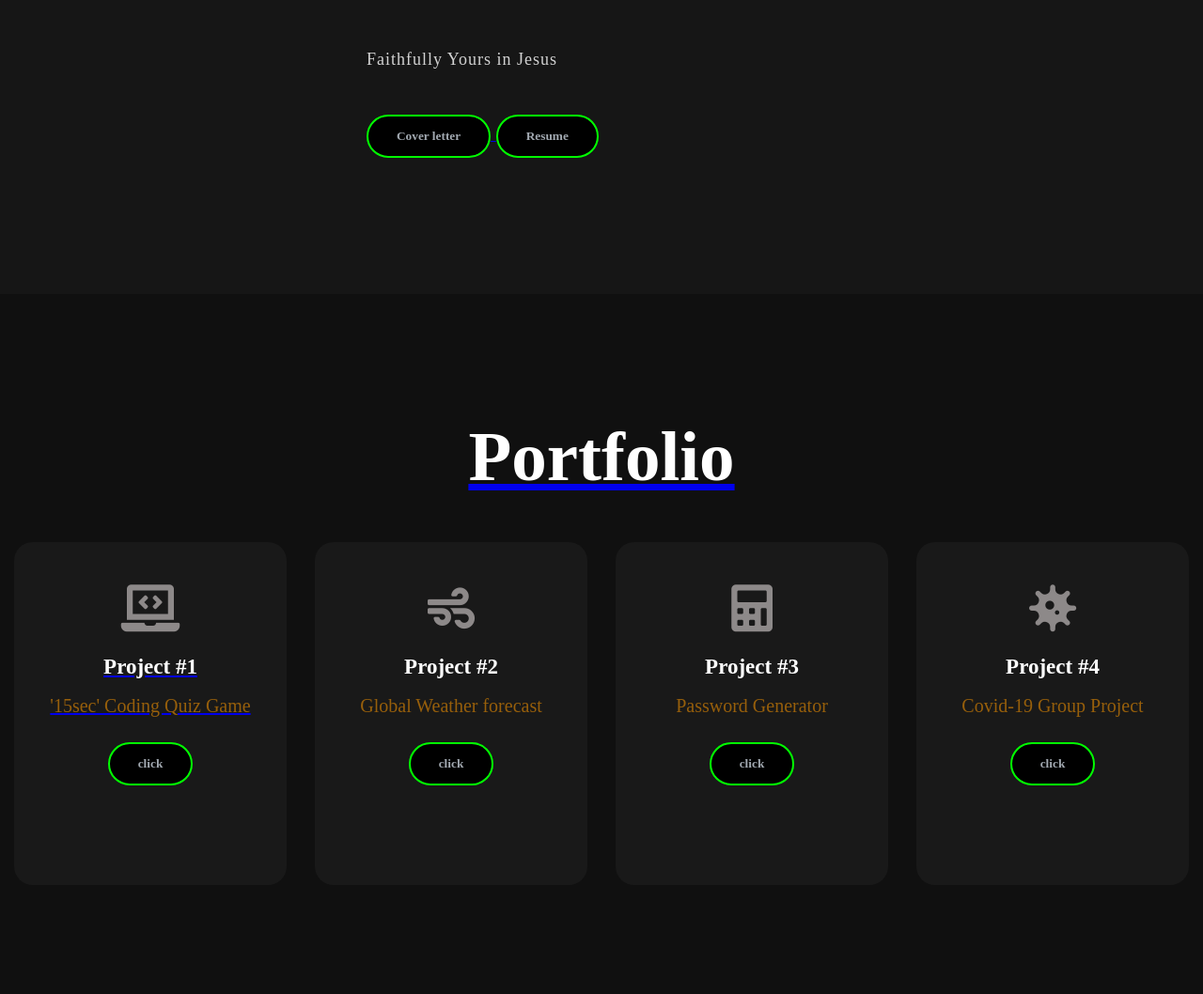
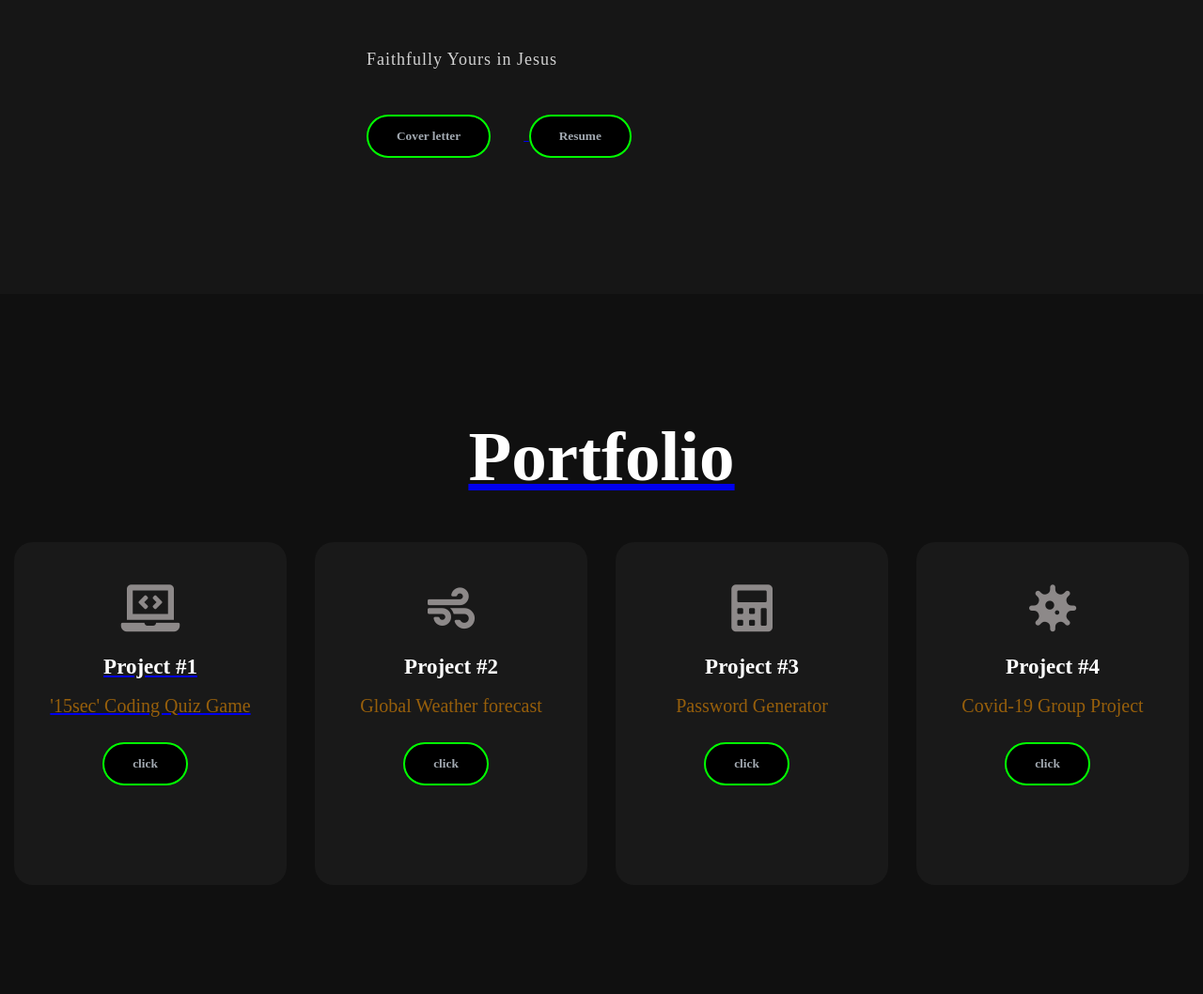
Before and after one commit to ahrumnoh/introahrum, a PHP site: page / in a window 1280 px wide. Shown: the part 1322-2380 px from the top of the page at 94% size. Run offline with PHP 8.4, Linux system fonts and the light colour scheme.

Commit message:
button space
not too close between buttons

```diff
--- a/assets/css/style.css
+++ b/assets/css/style.css
@@ -134,6 +134,7 @@ button{
 	padding: 13px 30px;
 	border-radius: 30px;
 	transition: .4s;
+	margin-right: 5%;
 }
 button:hover{
 	background-color: transparent;
```
